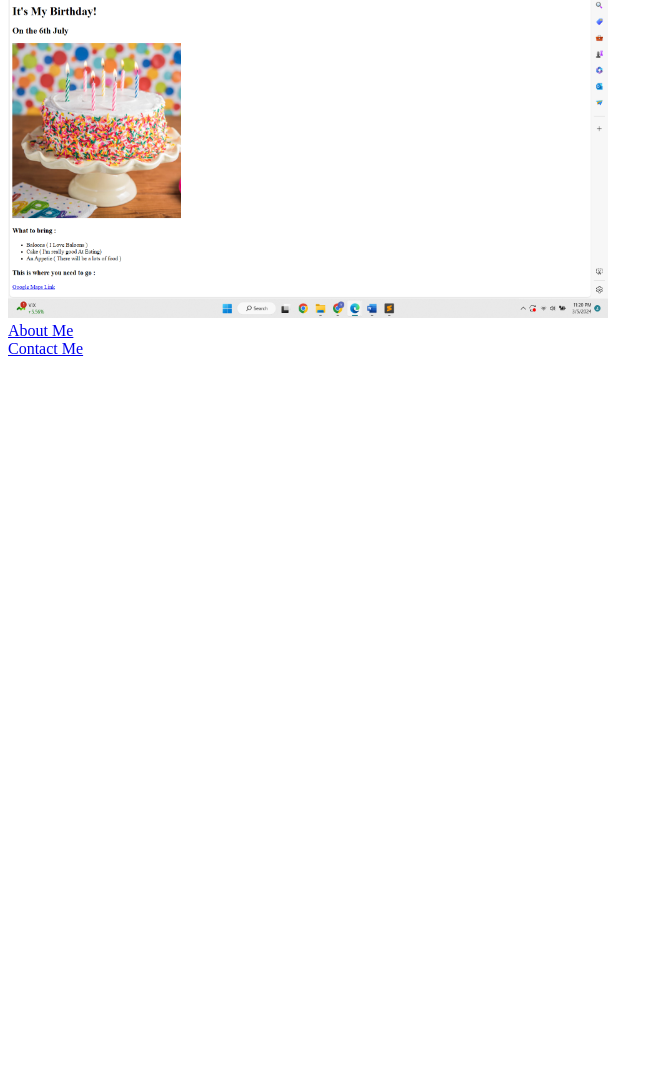
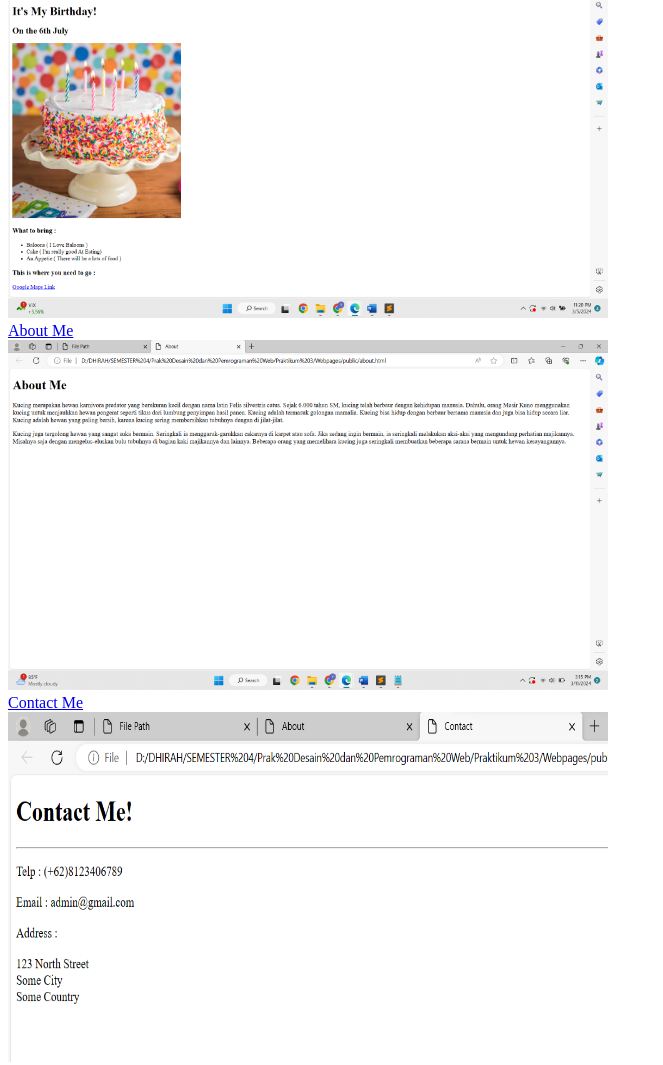
Before and after one commit to yasminnadhirah06/multipagesWebsite, a plain HTML site: page index.html in a window 1280 px wide. Shown: the part 559-1624 px from the top of the page, without its empty margins (0-663 px from the left). Before the commit the page ends 925 px from the top, so only its background shows below. Drawn offline with Linux system fonts and the light colour scheme.

Commit message:
Update index.html

```diff
--- a/index.html
+++ b/index.html
@@ -12,6 +12,8 @@
 	<a href="./public/Birthday.html">Birthday Invite Project</a> <br>
 	<img src="./asset/images/birthday.png" alt="birthday" width="600" height="350"> <br>
 	<a href="./public/about.html">About Me</a> <br>
+	<img src="./asset/images/about.png" alt="about" width="600" height="350"> <br>
 	<a href="./public/contact.html">Contact Me</a> <br>
+	<img src="./asset/images/contact.png" alt="contact" width="600" height="350"> <br>
 </body>
 </html>
```
